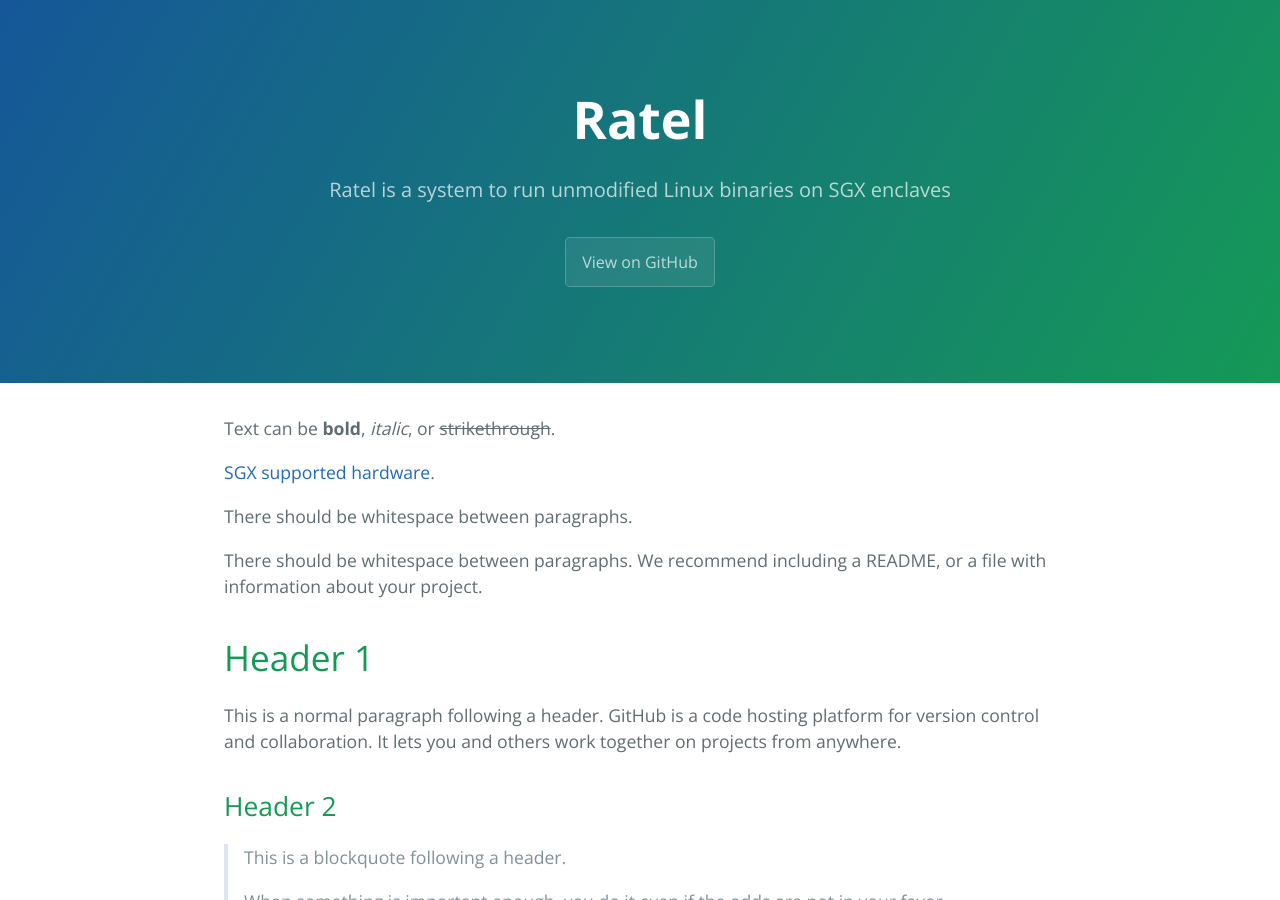
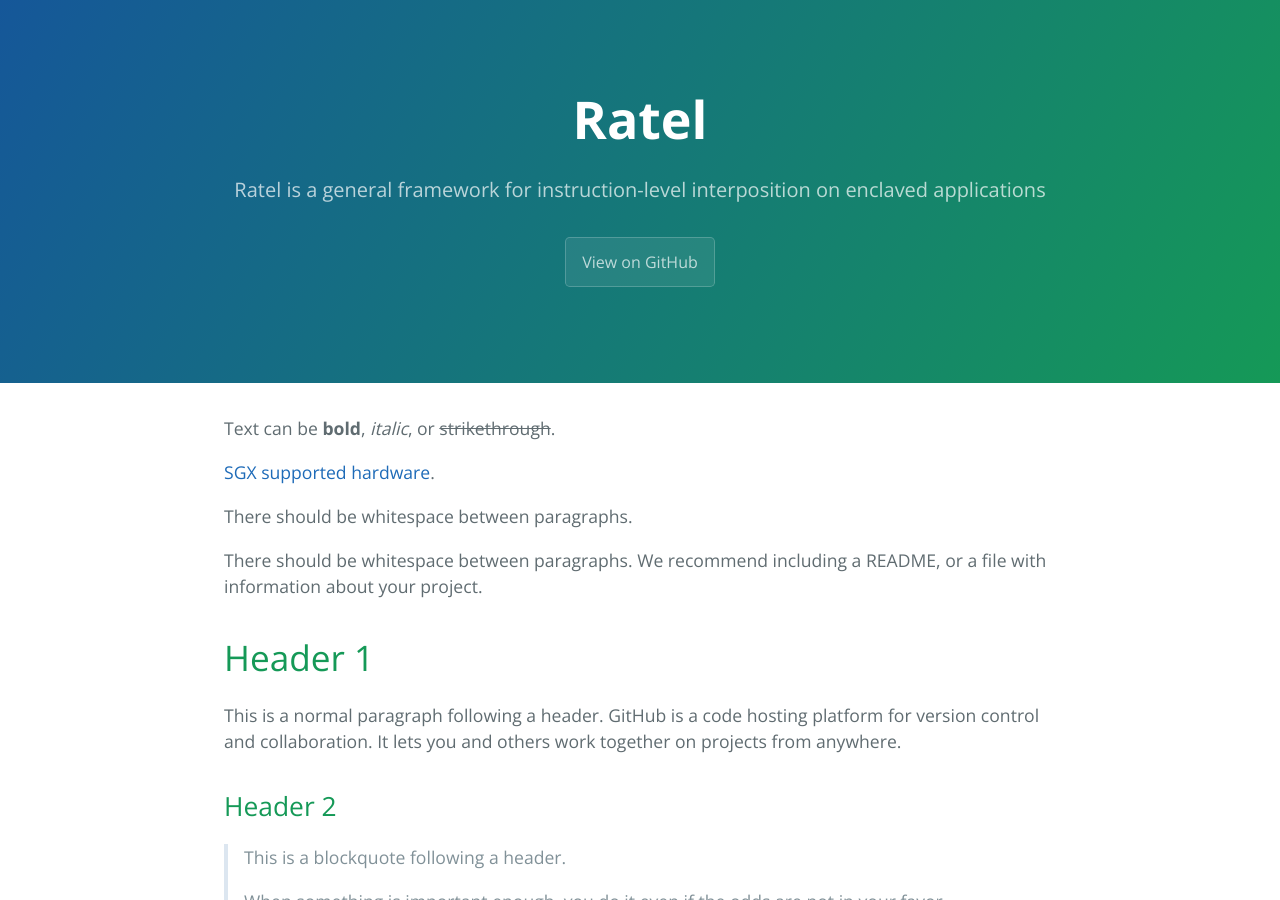
Before and after one commit to ratel-enclave/ratel-enclave.github.io, a Jekyll site: the page built from example.md, in a window 1280 px wide and 900 px high. Built offline with Jekyll 4.4.1, drawn with Linux system fonts in a browser that asks for light colours.

Commit message:
Refresh Ratel webpage

```diff
--- a/_config.yml
+++ b/_config.yml
@@ -1,5 +1,5 @@
 title: Ratel
-description: Ratel is a system to run unmodified Linux binaries on SGX enclaves
+description: Ratel is a general framework for instruction-level interposition on enclaved applications
 show_downloads: true
 google_analytics:
 theme: jekyll-theme-cayman
```
Also changed, not shown: index.md (+14 -6 lines).
